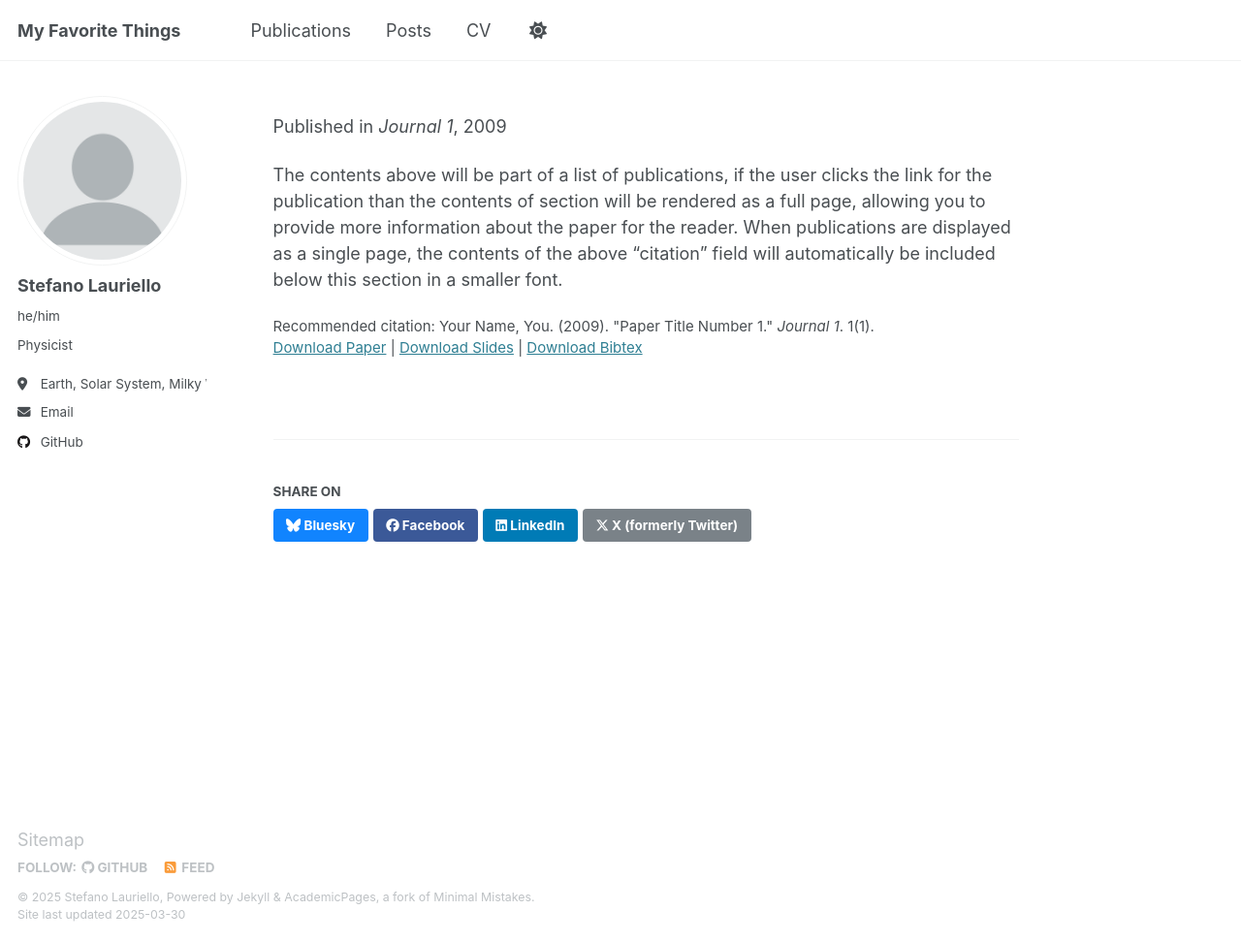
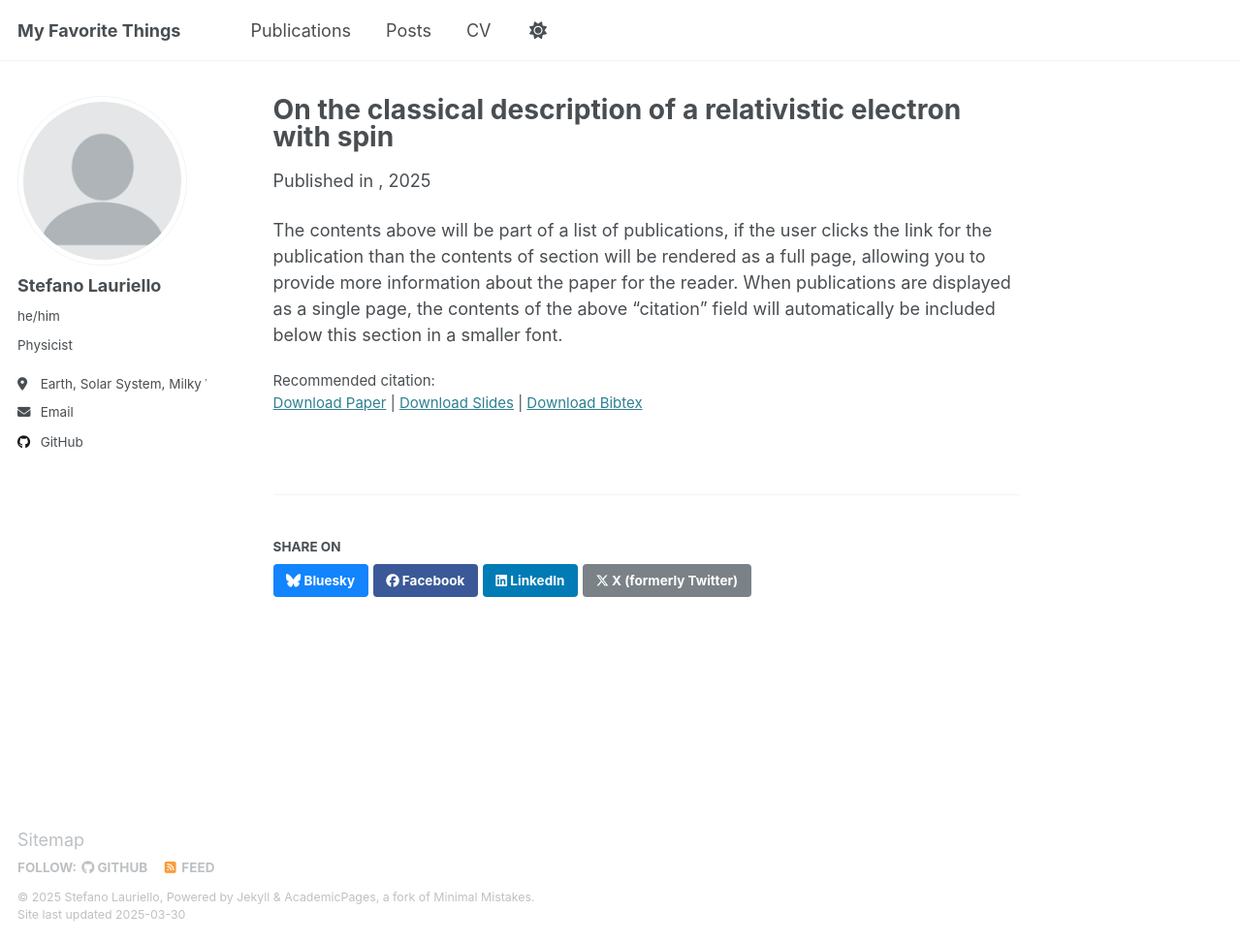
Before and after one commit to stefano-lau/stefano-lau.github.io, a Jekyll site: the page built from _publications/2009-10-01-paper-title-number-1.md, in a window 1280 px wide and 972 px high. Shown: the whole window at 97% size. Built offline with Jekyll 4.4.1, drawn with Linux system fonts in a browser that asks for light colours.

Commit message:
Update 2009-10-01-paper-title-number-1.md

```diff
--- a/_publications/2009-10-01-paper-title-number-1.md
+++ b/_publications/2009-10-01-paper-title-number-1.md
@@ -1,14 +1,14 @@
 ---
-title: ""
+title: "On the classical description of a relativistic electron with spin"
 collection: publications
-category: manuscripts
-permalink: /publication/2009-10-01-paper-title-number-1
-excerpt: 'This paper is about the number 1. The number 2 is left for future work.'
-date: 2009-10-01
-venue: 'Journal 1'
-slidesurl: 'http://academicpages.github.io/files/slides1.pdf'
-paperurl: 'http://academicpages.github.io/files/paper1.pdf'
-bibtexurl: 'http://academicpages.github.io/files/bibtex1.bib'
-citation: 'Your Name, You. (2009). &quot;Paper Title Number 1.&quot; <i>Journal 1</i>. 1(1).'
+category: thesis
+permalink:
+excerpt: 'My bachelor degree thesis'
+date: 2025-03-28
+venue: ''
+slidesurl: ''
+paperurl: ''
+bibtexurl: ''
+citation: ''
 ---
 The contents above will be part of a list of publications, if the user clicks the link for the publication than the contents of section will be rendered as a full page, allowing you to provide more information about the paper for the reader. When publications are displayed as a single page, the contents of the above "citation" field will automatically be included below this section in a smaller font.
```
